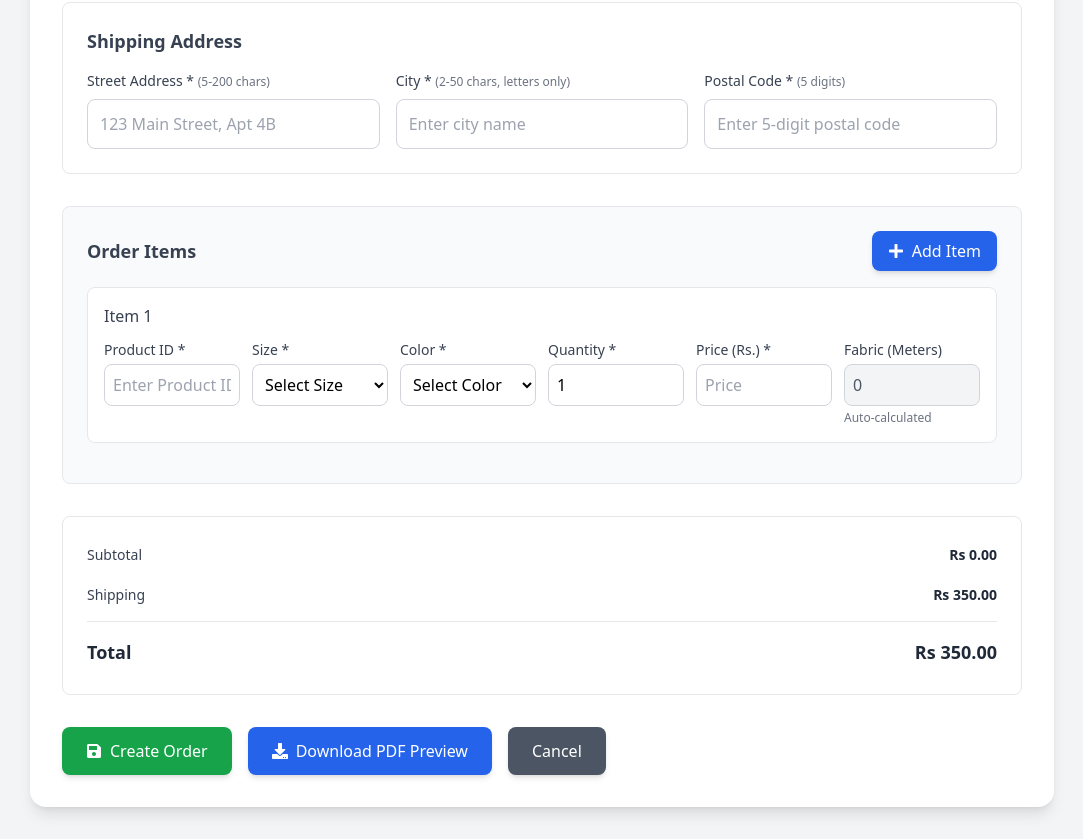
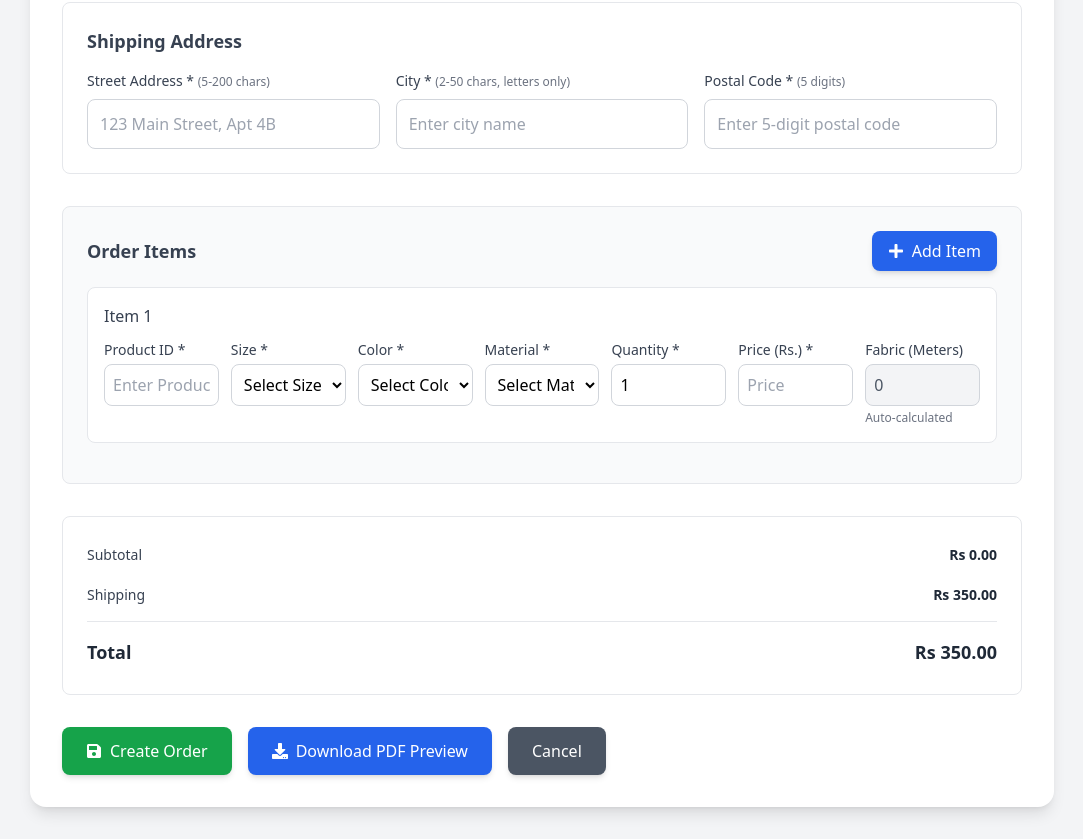
Before and after one commit to Theekshana-Jayalath/FabricFlow-frontend, a React (Vite) app: page /add-new-order in a window 1280 px wide. Shown: the part 612-1451 px from the top of the page, without its empty margins (98-1181 px from the left). Built offline with nearby package versions, Linux system fonts and the light colour scheme.

Commit message:
final commit frontend
final commit frontend

```diff
--- a/src/components/addNewOrder.jsx
+++ b/src/components/addNewOrder.jsx
@@ -17,6 +17,19 @@ const COLORS = [
   "Sky Way", "Blazing Orange", "Princess Blue", "Little Boy Blue", "Jade Green", "Brown Henna",
   "Grey", "Cloud Burst", "Black",
   "Red", "Blue", "Green", "Yellow", "White", "Purple", "Pink", "Orange", "Brown", "Gray", "Navy", "Maroon", "Turquoise", "Beige"
+];
+
+const MATERIALS = [
+  "Premium Cotton (200 GSM)",
+  "Cotton Blend (180 GSM)",
+  "Cotton Stretch (220 GSM)",
+  "Cotton Stretch (260 GSM)",
+  "Linen Blend (150 GSM)",
+  "Polyester Blend (170 GSM)",
+  "Silk Blend (120 GSM)",
+  "Denim (300 GSM)",
+  "Organic Cotton (190 GSM)",
+  "Bamboo Blend (160 GSM)"
 ];
 
 // Function to generate auto order ID
@@ -313,6 +326,7 @@ function AddNewOrder() {
         productId: "",
         size: "",
         color: "",
+        material: "",
         quantity: 1,
         price: 0
       }
@@ -397,6 +411,7 @@ function AddNewOrder() {
         item.productId || 'N/A',
         item.size || 'N/A',
         item.color || 'N/A',
+        item.material || 'N/A',
         item.quantity || 0,
         `${calculateItemFabricMeters(item).toFixed(1)}m`,
         `Rs ${(item.price || 0).toLocaleString()}`,
@@ -406,7 +421,7 @@ function AddNewOrder() {
       // Add table with autoTable plugin
       autoTable(doc, {
         startY: 175,
-        head: [['#', 'Product ID', 'Size', 'Color', 'Qty', 'Fabric', 'Unit Price', 'Total Price']],
+        head: [['#', 'Product ID', 'Size', 'Color', 'Material', 'Qty', 'Fabric', 'Unit Price', 'Total Price']],
         body: tableData,
         theme: 'striped',
         headStyles: {
@@ -425,14 +440,15 @@ function AddNewOrder() {
           fillColor: [248, 249, 250]
         },
         columnStyles: {
-          0: { halign: 'center', cellWidth: 12 },
-          1: { halign: 'center', cellWidth: 25 },
-          2: { halign: 'center', cellWidth: 18 },
-          3: { halign: 'center', cellWidth: 22 },
-          4: { halign: 'center', cellWidth: 15 },
-          5: { halign: 'center', cellWidth: 20, fillColor: [220, 255, 220] },
-          6: { halign: 'right', cellWidth: 25 },
-          7: { halign: 'right', cellWidth: 30 }
+          0: { halign: 'center', cellWidth: 10 },
+          1: { halign: 'center', cellWidth: 20 },
+          2: { halign: 'center', cellWidth: 15 },
+          3: { halign: 'center', cellWidth: 18 },
+          4: { halign: 'center', cellWidth: 25 },
+          5: { halign: 'center', cellWidth: 12 },
+          6: { halign: 'center', cellWidth: 18, fillColor: [220, 255, 220] },
+          7: { halign: 'right', cellWidth: 22 },
+          8: { halign: 'right', cellWidth: 25 }
         },
         margin: { left: 20, right: 20 }
       });
@@ -687,6 +703,7 @@ function AddNewOrder() {
           productId: "",
           size: "",
           color: "",
+          material: "",
           quantity: 1,
           price: 0
         }
@@ -756,6 +773,10 @@ function AddNewOrder() {
         alert(`Color is required for item ${i + 1}`);
         return false;
       }
+      if (!item.material) {
+        alert(`Material is required for item ${i + 1}`);
+        return false;
+      }
       if (!item.quantity || item.quantity <= 0) {
         alert(`Valid quantity is required for item ${i + 1}`);
         return false;
@@ -806,6 +827,7 @@ function AddNewOrder() {
           productId: item.productId,
           size: item.size,
           color: item.color,
+          material: item.material,
           quantity: Number(item.quantity),
           price: Number(item.price)
         })),
@@ -1069,7 +1091,7 @@ function AddNewOrder() {
                     </button>
                   )}
                 </div>
-                <div className="grid grid-cols-1 md:grid-cols-6 gap-3">
+                <div className="grid grid-cols-1 md:grid-cols-7 gap-3">
                   <div>
                     <label className="block text-sm font-medium text-gray-700 mb-1">Product ID *</label>
                     <input
@@ -1109,6 +1131,22 @@ function AddNewOrder() {
                       {COLORS.map((color) => (
                         <option key={color} value={color}>
                           {color}
+                        </option>
+                      ))}
+                    </select>
+                  </div>
+                  <div>
+                    <label className="block text-sm font-medium text-gray-700 mb-1">Material *</label>
+                    <select
+                      value={item.material || ""}
+                      onChange={(e) => handleItemChange(index, 'material', e.target.value)}
+                      required
+                      className="w-full p-2 border border-gray-300 rounded-lg focus:ring-2 focus:ring-blue-500 focus:border-transparent transition bg-white"
+                    >
+                      <option value="">Select Material</option>
+                      {MATERIALS.map((material) => (
+                        <option key={material} value={material}>
+                          {material}
                         </option>
                       ))}
                     </select>
--- a/src/components/updateOrder.jsx
+++ b/src/components/updateOrder.jsx
@@ -4,6 +4,19 @@ import axios from "axios";
 import { FaSave, FaArrowLeft } from "react-icons/fa";
 
 const URL = "http://localhost:5000/api/orders";
+
+const MATERIALS = [
+  "Premium Cotton (200 GSM)",
+  "Cotton Blend (180 GSM)",
+  "Cotton Stretch (220 GSM)",
+  "Cotton Stretch (260 GSM)",
+  "Linen Blend (150 GSM)",
+  "Polyester Blend (170 GSM)",
+  "Silk Blend (120 GSM)",
+  "Denim (300 GSM)",
+  "Organic Cotton (190 GSM)",
+  "Bamboo Blend (160 GSM)"
+];
 
 // Function to get fabric consumption by category
 const getFabricConsumptionByCategory = (categoryName) => {
@@ -439,6 +452,7 @@ function UpdateOrder() {
                       <th className="p-3 border text-left">Product ID</th>
                       <th className="p-3 border text-left">Size</th>
                       <th className="p-3 border text-left">Color</th>
+                      <th className="p-3 border text-left">Material</th>
                       <th className="p-3 border text-center">Quantity</th>
                       <th className="p-3 border text-center">Fabric (Meters)</th>
                       <th className="p-3 border text-right">Unit Price</th>
@@ -454,6 +468,11 @@ function UpdateOrder() {
                           <span className="inline-block w-4 h-4 rounded-full mr-2"
                                 style={{backgroundColor: item.color.toLowerCase()}}></span>
                           {item.color}
+                        </td>
+                        <td className="p-3 border">
+                          <span className="text-xs bg-blue-100 text-blue-800 px-2 py-1 rounded">
+                            {item.material || 'Not specified'}
+                          </span>
                         </td>
                         <td className="p-3 border text-center">{item.quantity}</td>
                         <td className="p-3 border text-center font-medium text-green-600">
```
